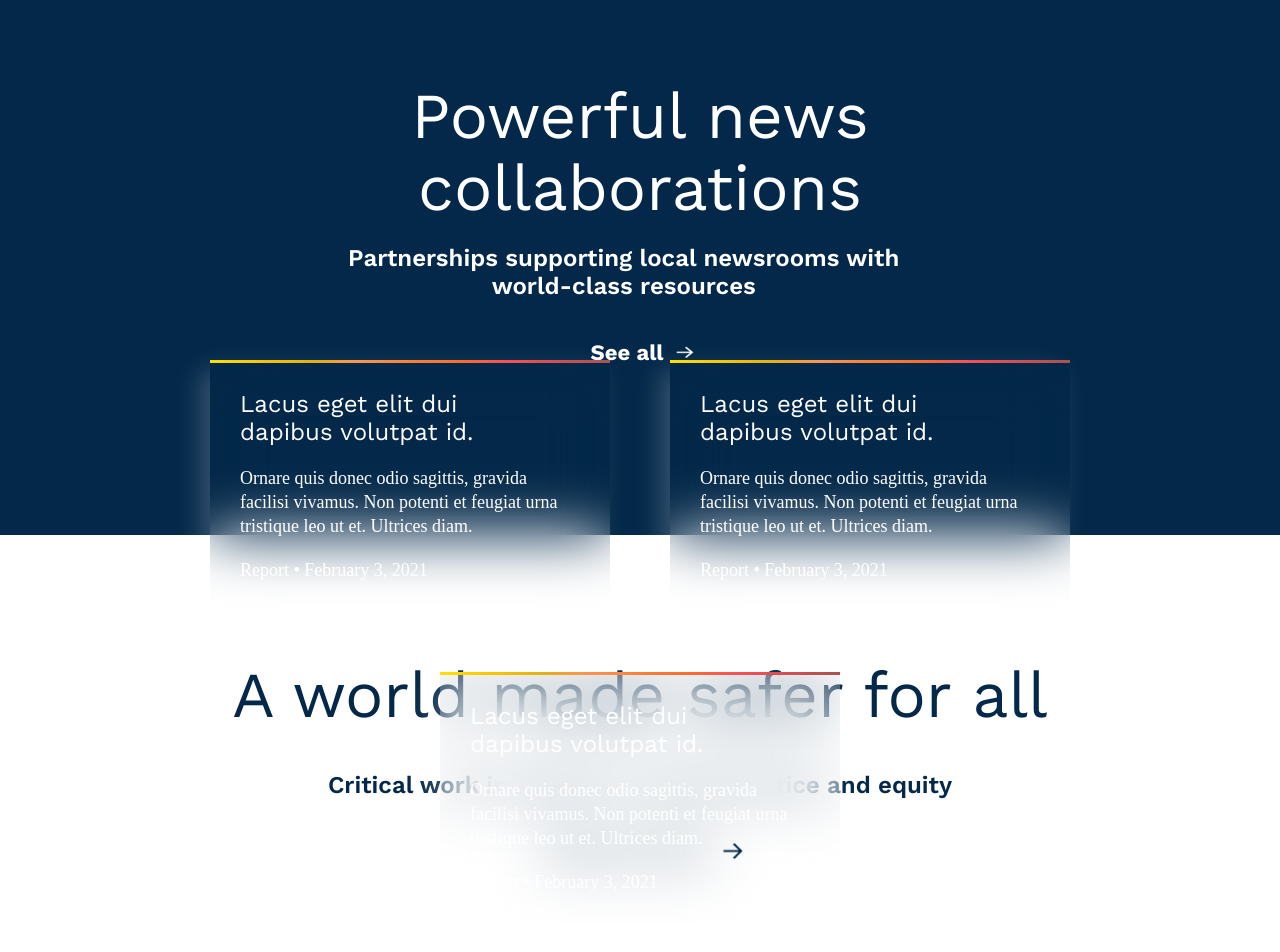
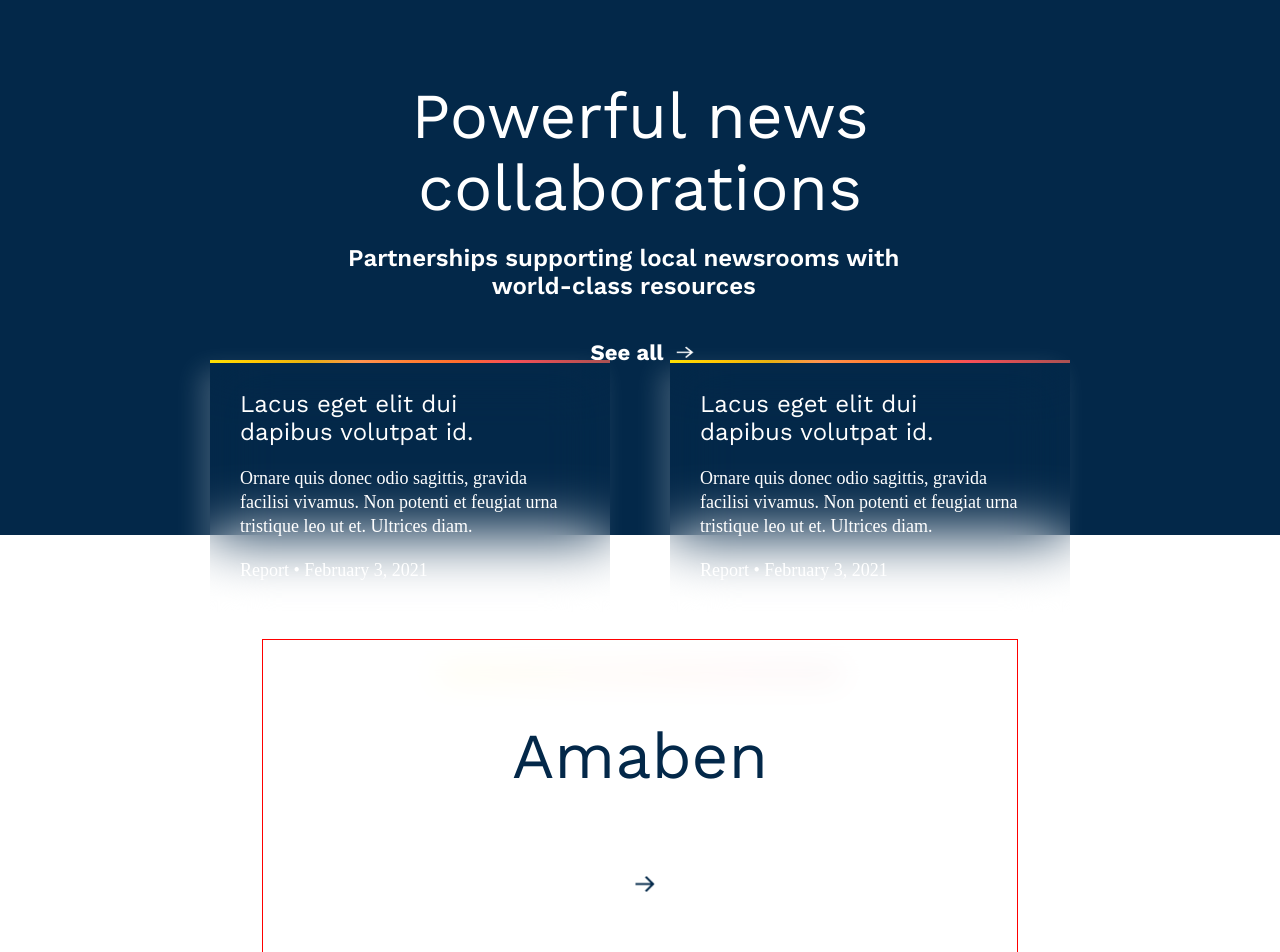
Before and after one commit to algomachine007/css-challenge, a Next.js app: page / in a window 1280 px wide. Shown: the top 952 px of the page. Built offline with nearby package versions, Linux system fonts and the light colour scheme; a web font is replaced by a local one.

Commit message:
creating the banner component

```diff
--- /dev/null
+++ b/components/banner/banner.module.scss
@@ -0,0 +1,23 @@
+@use "@styles/config/variables" as variable;
+
+.container {
+  display: flex;
+  flex-direction: column;
+  align-items: center;
+  padding: 60px;
+
+  border: 1px solid red;
+
+  color: variable.$blue-primary;
+
+  width: 60%;
+  height: 318px;
+  left: 230px;
+  top: 180px;
+
+  /* White Tint 65% */
+
+  background: rgba(255, 255, 255, 0.65);
+  box-shadow: -10px 10px 20px rgba(255, 255, 255, 0.1);
+  backdrop-filter: blur(15px);
+}
--- /dev/null
+++ b/components/banner/index.tsx
@@ -0,0 +1,18 @@
+import Button from '@components/button';
+import React from 'react';
+import { BannerProps } from './types';
+import styles from './banner.module.scss';
+
+const Banner = ({ title, description, buttonText }: BannerProps) => {
+  return (
+    <div className={styles.container}>
+      <h2>{title}</h2>
+
+      <h4>{description}</h4>
+
+      <Button isDark text={buttonText} />
+    </div>
+  );
+};
+
+export default Banner;
--- /dev/null
+++ b/components/banner/types.ts
@@ -0,0 +1,5 @@
+export interface BannerProps {
+  title: string;
+  buttonText: string
+  description: string
+}
--- a/components/bottom/index.tsx
+++ b/components/bottom/index.tsx
@@ -2,15 +2,12 @@ import styles from "./bottom.module.scss";
 import SectionWrapper from "./../layout/sectionWrapper";
 import Image from "next/image";
 import Button from "../button";
+import Banner from "@components/banner";
 const Bottom = () => {
   return (
     <div className={styles.wrapper}>
       <SectionWrapper>
-        <h2>A world made safer for all</h2>
-
-        <h4>Critical work in support of climate justice and equity</h4>
-
-        <Button isDark text="Climate Justice" />
+        <Banner title="Amaben" />
       </SectionWrapper>
     </div>
   );
--- a/components/top/index.tsx
+++ b/components/top/index.tsx
@@ -1,5 +1,3 @@
-import Image from 'next/image';
-import Link from 'next/link';
 import Button from '../button';
 
 import SectionWrapper from '../layout/sectionWrapper';
--- /dev/null
+++ b/data/banner.json
@@ -0,0 +1,4 @@
+{
+  "title": "",
+  "description": "Critical work in support of climate justice and equity"
+}
```
